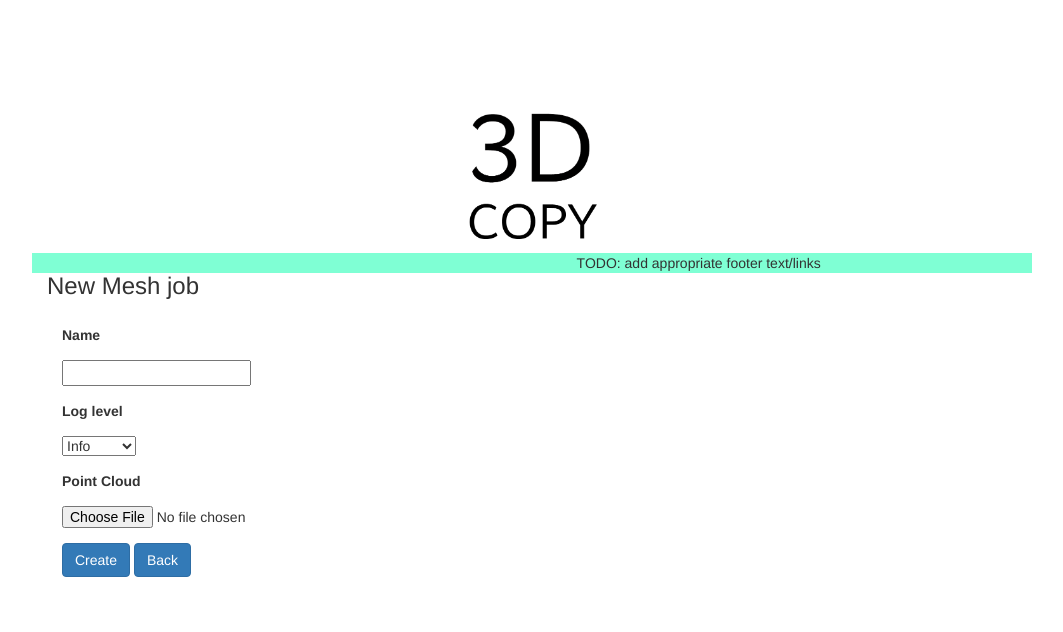
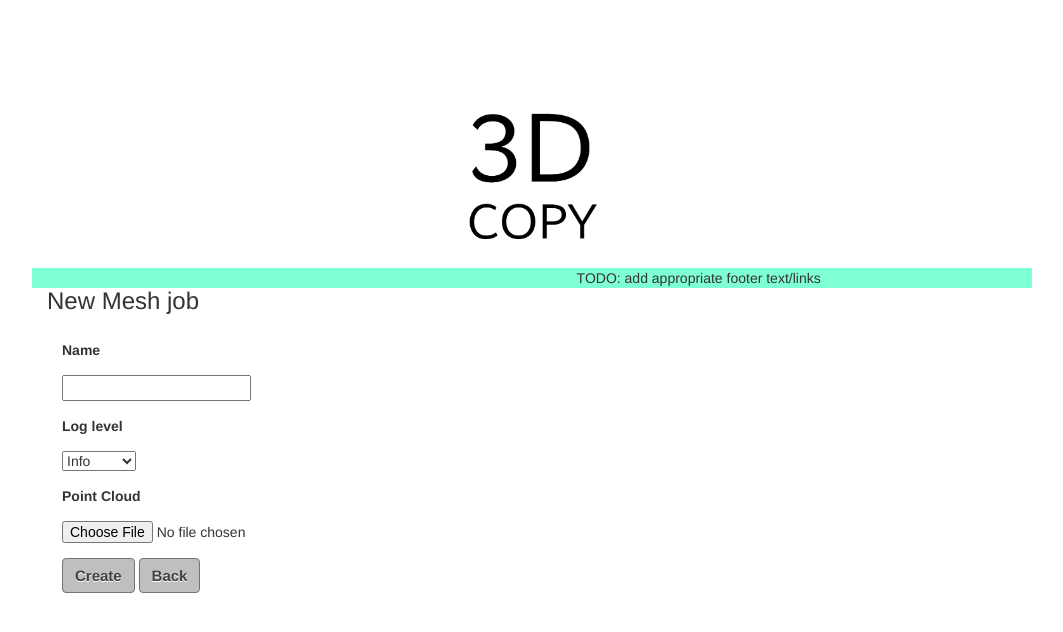
Before and after one commit to PUM-9/server_api, a Django app: page /create_mesh_job/ in a window 1280 px wide. Shown: the top 632 px of the page, without its empty margins (108-1171 px from the left). Run offline with Django 3.2, Linux system fonts and the light colour scheme; tables that the repository leaves empty hold one stand-in row (values such as "Sample post"); some libraries are stand-ins or nearby versions.

Commit message:
Added styling for buttons

```diff
--- a/frontend/static/scss/style.css
+++ b/frontend/static/scss/style.css
@@ -7,13 +7,29 @@ body {
   width: 130px;
   height: auto;
   margin-left: auto;
-  margin-right: auto; }
+  margin-right: auto;
+  margin-bottom: 15px; }
 
 #base-footer {
   text-align: center;
   background-color: aquamarine; }
 
-#index-button-section {
-  background-color: red; }
+.btn-primary {
+  color: #404040;
+  font-size: 15px;
+  font-weight: bold;
+  text-shadow: 0px 1px #ffffff;
+  border-size: 2px;
+  border-color: #737373;
+  background-color: #bfbfbf; }
+
+.btn-primary:hover {
+  color: #404040;
+  font-size: 15px;
+  font-weight: bold;
+  text-shadow: 0px 1px #ffffff;
+  border-size: 2px;
+  border-color: #737373;
+  background-color: #d9d9d9; }
 
 /*# sourceMappingURL=style.css.map */
--- a/frontend/static/scss/style.scss
+++ b/frontend/static/scss/style.scss
@@ -9,6 +9,7 @@ body {
     height: auto;
     margin-left: auto;
     margin-right: auto;
+    margin-bottom: 15px;
 }
 
 #base-footer {
@@ -16,10 +17,28 @@ body {
     background-color: aquamarine;
 }
 
-#index-button-section {
-  background-color: red;
+.btn-primary {
+    // Text
+    color: #404040;
+    font-size: 15px;
+    font-weight: bold;
+    text-shadow: 0px 1px #ffffff;
+    // Border
+    border-size: 2px;
+    border-color: #737373;
+    // Background
+    background-color: #bfbfbf;
 }
 
-.btn-primary {
-
+.btn-primary:hover {
+    // Text
+    color: #404040;
+    font-size: 15px;
+    font-weight: bold;
+    text-shadow: 0px 1px #ffffff;
+    // Border
+    border-size: 2px;
+    border-color: #737373;
+    // Background
+    background-color: #d9d9d9;
 }
```
Also changed, not shown: 1 other file. Lines whose indentation alone changed are shown as unchanged.
